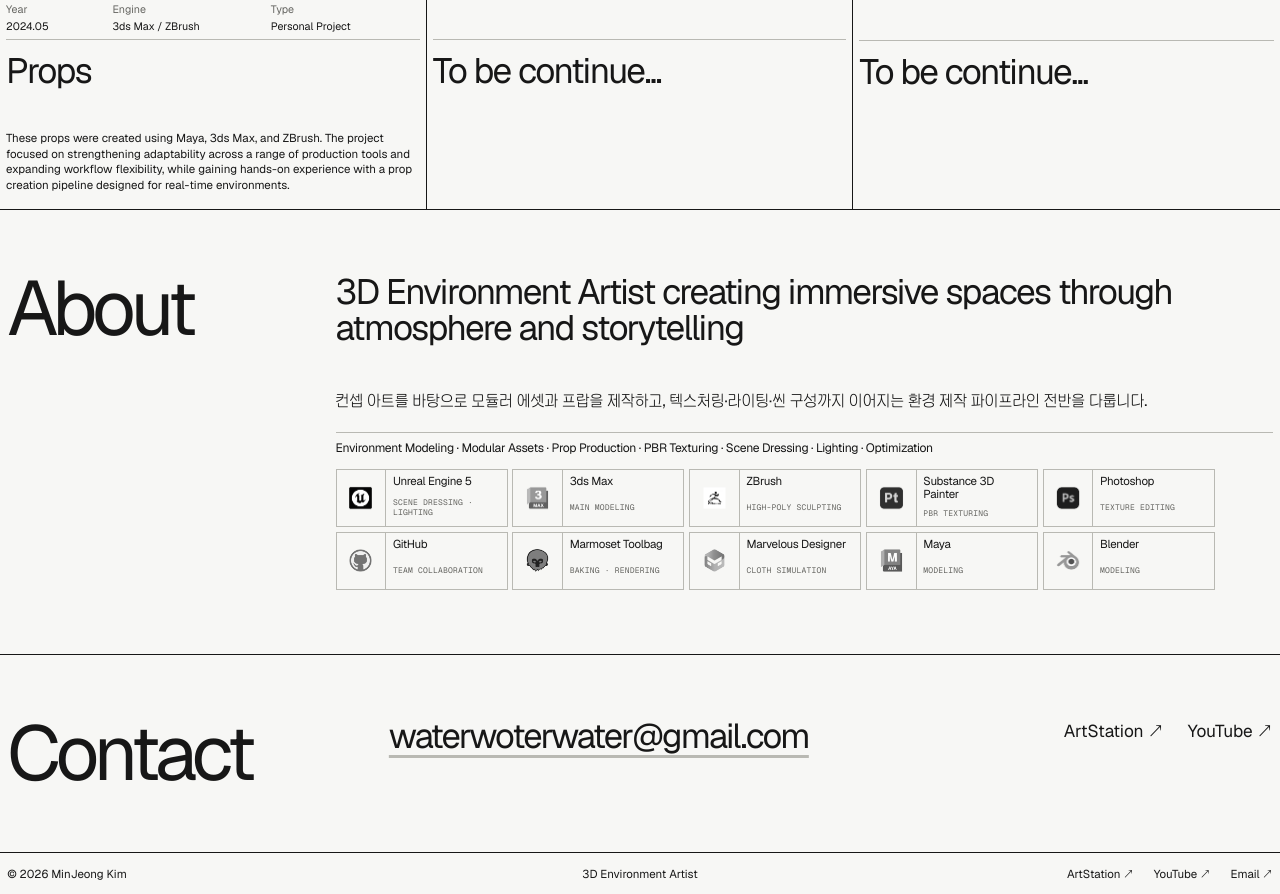
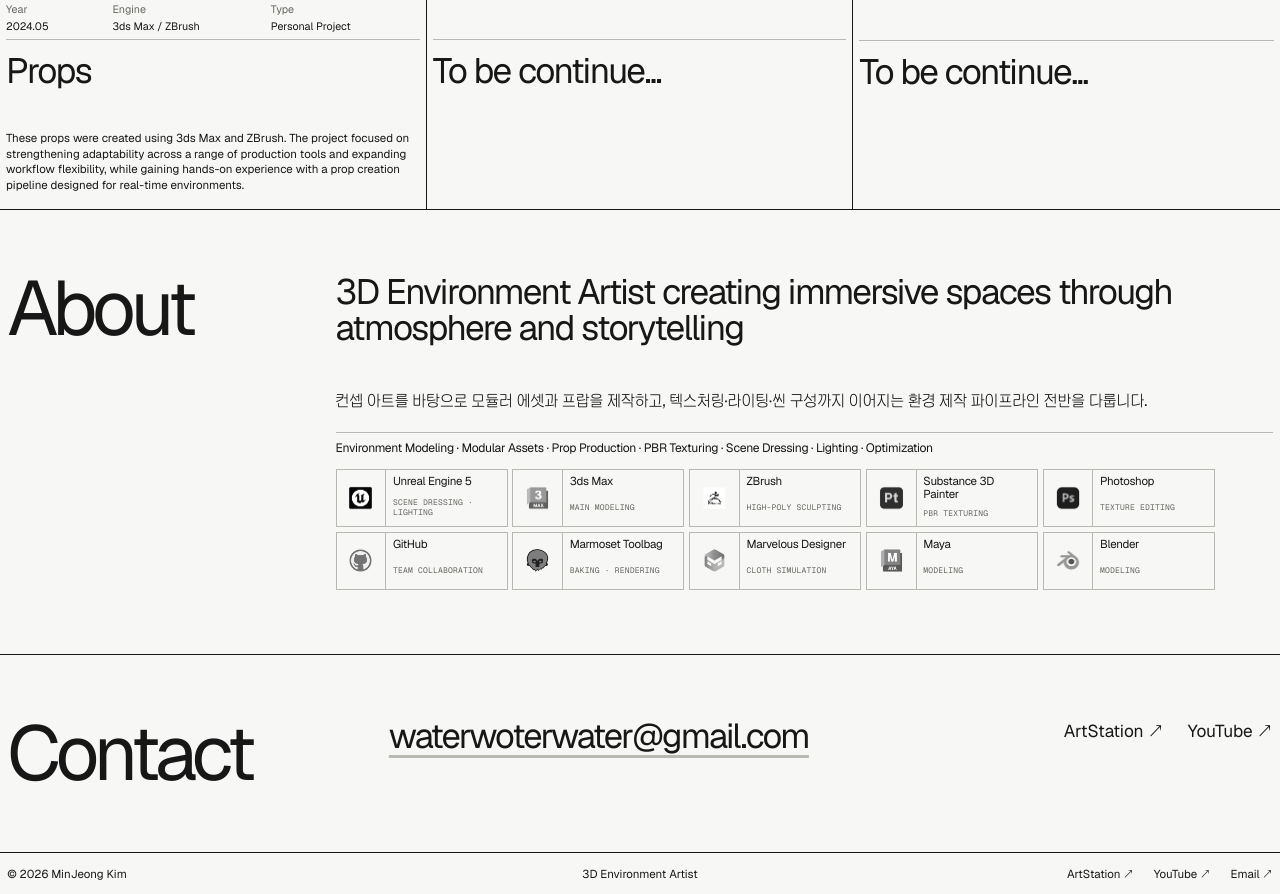
Before and after one commit to rohyunsang/kimminjeong-portfolio, a Next.js app: page / in a window 1280 px wide. Shown: the part 1800-2694 px from the top of the page. Built offline with nearby package versions, Linux system fonts and the light colour scheme.

Commit message:
Remove Maya from props descriptions

```diff
--- a/src/data/works.ts
+++ b/src/data/works.ts
@@ -407,8 +407,8 @@ export const works: Work[] = [
       "ZBrush",
       "Substance 3D Painter"
     ],
-    "summary": "These props were created using Maya, 3ds Max, and ZBrush. The project focused on strengthening adaptability across a range of production tools and expanding workflow flexibility, while gaining hands-on experience with a prop creation pipeline designed for real-time environments.",
-    "summaryKo": "Maya, 3ds Max, ZBrush를 활용한 개인 프랍 작업입니다.\n다양한 제작 툴에 대한 적응력과 작업 확장성을 높이고, 실시간 환경에 적합한 프랍 제작 파이프라인을 경험하는 데 집중했습니다.",
+    "summary": "These props were created using 3ds Max and ZBrush. The project focused on strengthening adaptability across a range of production tools and expanding workflow flexibility, while gaining hands-on experience with a prop creation pipeline designed for real-time environments.",
+    "summaryKo": "3ds Max, ZBrush를 활용한 개인 프랍 작업입니다.\n다양한 제작 툴에 대한 적응력과 작업 확장성을 높이고, 실시간 환경에 적합한 프랍 제작 파이프라인을 경험하는 데 집중했습니다.",
     "concept": "",
     "artstation": "",
     "cover": {
```
